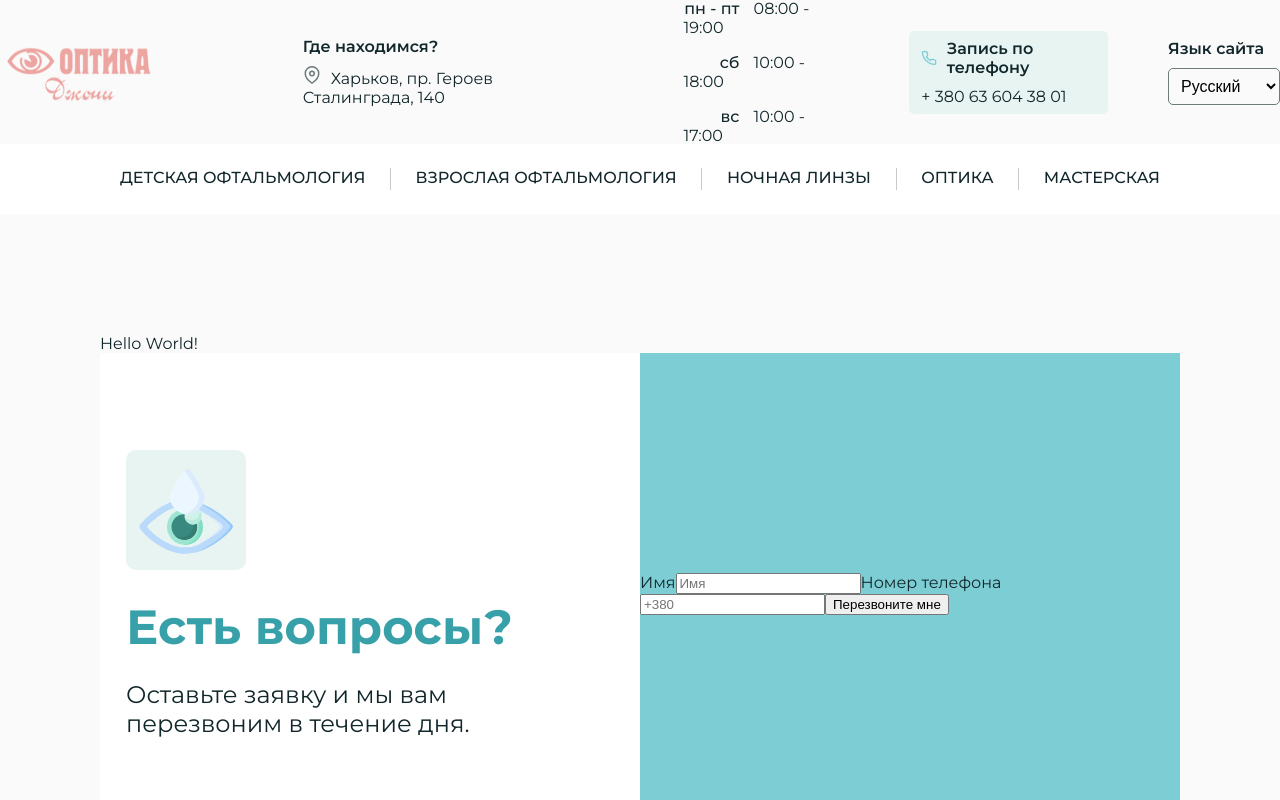
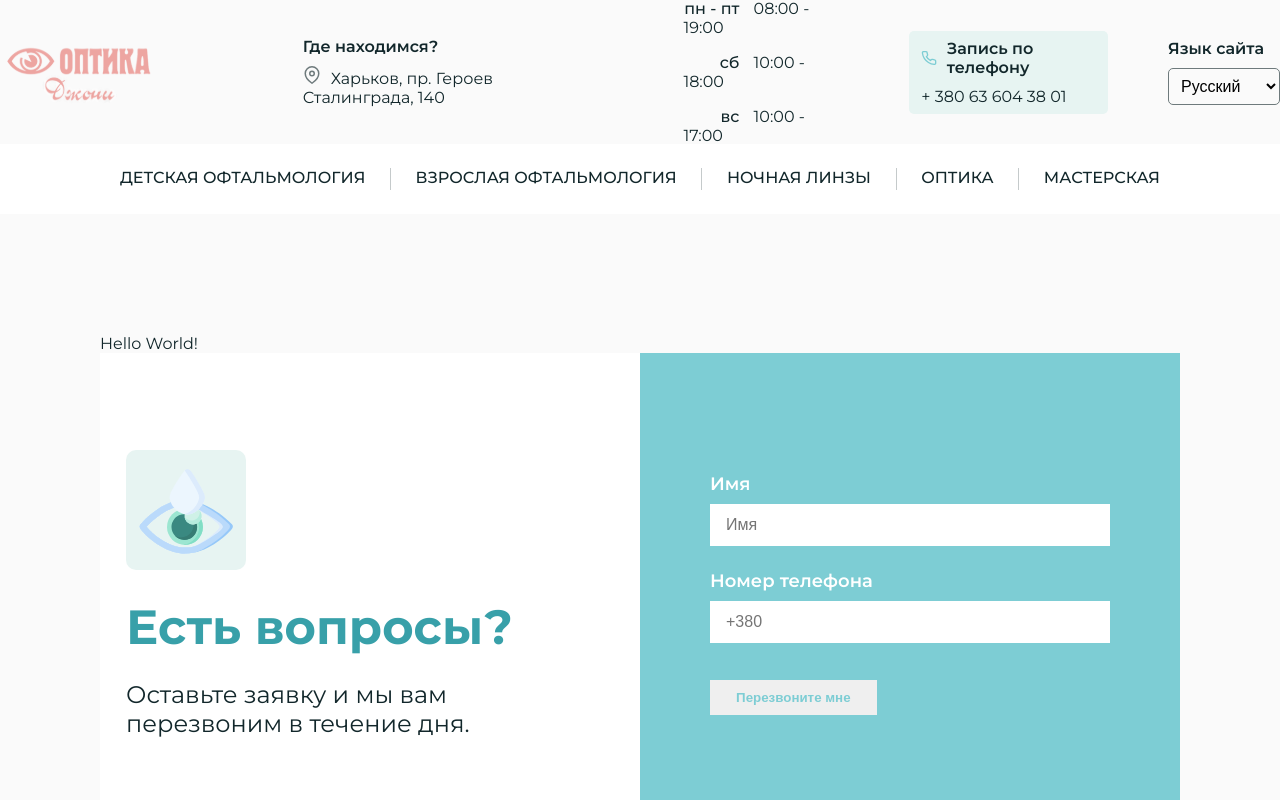
Before and after one commit to NikoraDmytro/optica_djoni, a Next.js app: page / in a window 1280 px wide. Shown: the top 800 px of the page. Built offline with nearby package versions, Linux system fonts and the light colour scheme.

Commit message:
Added styles for the users questions form

```diff
--- /dev/null
+++ b/domain/AskQuestion/components/QuestionForm.module.scss
@@ -0,0 +1,40 @@
+@use "../../../shared/styles/variables";
+
+.questionForm {
+    width: 25em;
+    display: flex;
+    flex-direction: column;
+    button, input {
+        border: none;
+        outline: none;
+    }
+}
+
+.inputGroup {
+    display: flex;
+    margin-bottom: 1.5em;
+    flex-direction: column;
+    label {
+        color:white;
+        font-size: 18px;
+        font-weight: 600;
+        margin-bottom: 0.5em;
+    }
+    input {
+        font-size: 16px;
+        padding: 0.75em 1em;
+        color: variables.$secondary;
+    }
+}
+
+.submitButton {
+    width: 12.5em;
+    margin-top: 1em;
+    font-weight: 600;
+    padding: 0.75em 1.5em;
+    color: variables.$lightBlue;
+}
+
+.error {
+    color: red;
+}
--- a/domain/AskQuestion/components/QuestionForm.tsx
+++ b/domain/AskQuestion/components/QuestionForm.tsx
@@ -1,17 +1,43 @@
+import { Formik, Form, Field, ErrorMessage } from "formik";
+
+import { formValidationSchema } from "./utils/FormValidation";
+
+import styles from "./QuestionForm.module.scss";
+
+const initialValues = {
+  userName: "",
+  phoneNumber: "",
+};
+
 export const QuestionForm = () => {
-    return (
-        <form>
+  return (
+    <Formik
+      initialValues={initialValues}
+      validationSchema={formValidationSchema}
+      onSubmit={(values, { setSubmitting, resetForm }) => {
+        console.log(values);
+
+        setSubmitting(false);
+        resetForm();
+      }}
+    >
+      <Form className={styles.questionForm}>
+        <div className={styles.inputGroup}>
           <label htmlFor="userName">Имя</label>
-          <input placeholder="Имя" name="userName" id="userName" />
+          <Field placeholder="Имя" name="userName" />
+          <ErrorMessage name="userName" className={styles.error} />
+        </div>
 
-          <label htmlFor="userPhoneNumber">Номер телефона</label>
-          <input
-            placeholder="+380"
-            name="userPhoneNumber"
-            id="userPhoneNumber"
-          />
+        <div className={styles.inputGroup}>
+          <label htmlFor="phoneNumber">Номер телефона</label>
+          <input placeholder="+380" name="phoneNumber" />
+          <ErrorMessage name="phoneNumber" className={styles.error} />
+        </div>
 
-          <button type="submit">Перезвоните мне</button>
-        </form>
-    )
-}
+        <button type="submit" className={styles.submitButton}>
+          Перезвоните мне
+        </button>
+      </Form>
+    </Formik>
+  );
+};
--- /dev/null
+++ b/domain/AskQuestion/components/utils/FormValidation.tsx
@@ -0,0 +1,9 @@
+import * as Yup from "yup";
+
+export const formValidationSchema = new Yup.ObjectSchema({
+  userName: Yup.string().matches(/[^0-9]+$/, "Do not use numbers!").required("Required!"),
+  phoneNumber: Yup.string()
+    .matches(/^\+\d{3}/, "Phone number must start with +380")
+    .matches(/^\+\d{3}\s\d{2}\s\d{3}\s\d{2}\s\d{2}/, "Please enter a valid phone number!")
+    .required("Required!"),
+});
--- a/package.json
+++ b/package.json
@@ -9,11 +9,13 @@
   },
   "dependencies": {
     "classnames": "^2.3.1",
+    "formik": "^2.2.9",
     "next": "12.0.10",
     "react": "17.0.2",
     "react-dom": "17.0.2",
     "scss": "^0.2.4",
-    "typescript-plugin-css-modules": "^3.4.0"
+    "typescript-plugin-css-modules": "^3.4.0",
+    "yup": "^0.32.11"
   },
   "devDependencies": {
     "@types/node": "17.0.17",
```
Also changed, not shown: 1 other file (tests, documents, lock files or other folders).
